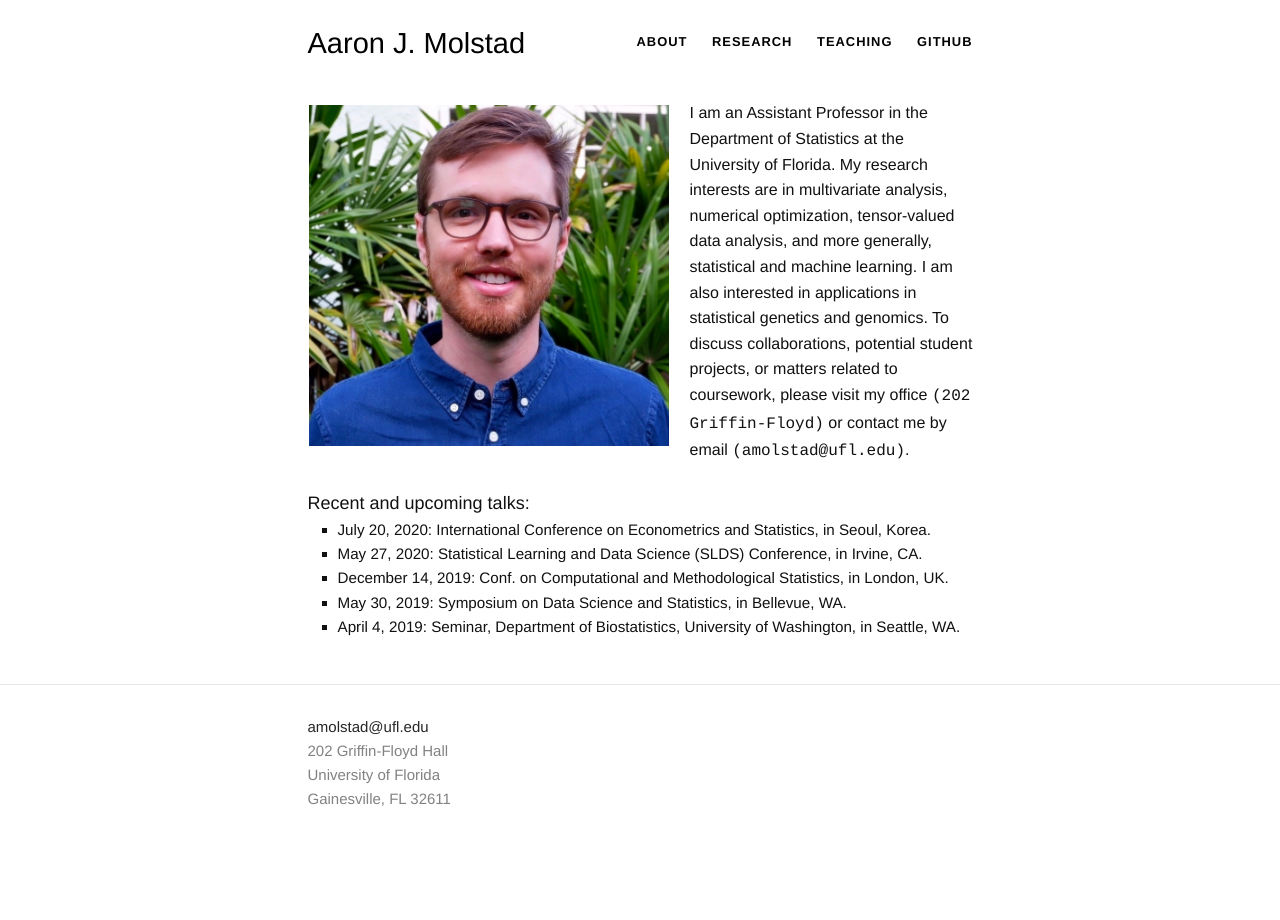
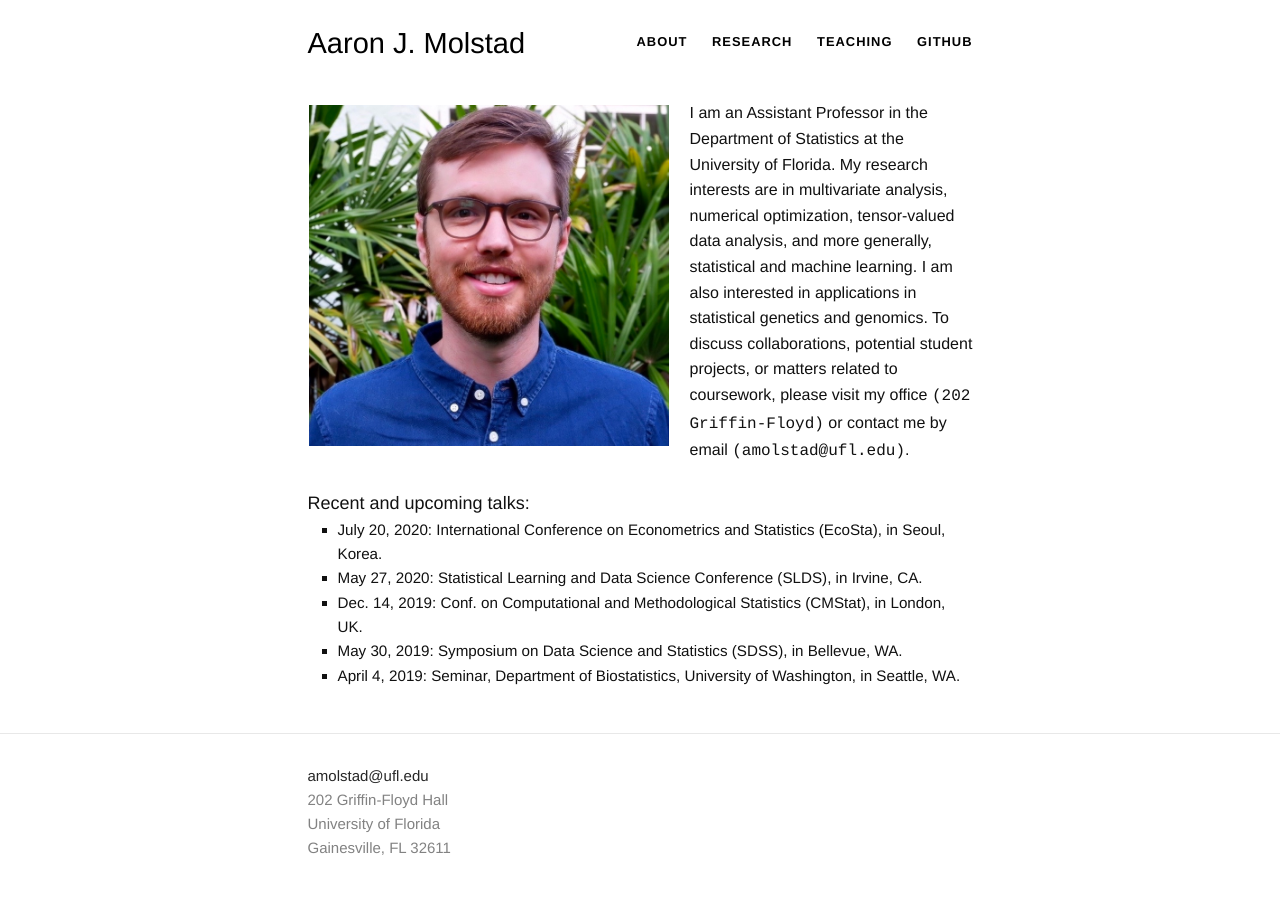
Before and after one commit to ajmolstad/ajmolstad.github.io, a Jekyll site: the page built from index.html, in a window 1280 px wide. Built offline with Jekyll 4.4.1, drawn with Linux system fonts in a browser that asks for light colours.

Commit message:
Update index.html

```diff
--- a/index.html
+++ b/index.html
@@ -43,10 +43,10 @@
 <br>
 <font size="4">Recent and upcoming talks: </font>
 <ul style="list-style-type:square;">
-<li> July 20, 2020: International Conference on Econometrics and Statistics, in Seoul, Korea.  </li>
-<li> May 27, 2020: Statistical Learning and Data Science (SLDS) Conference, in Irvine, CA. </li>
-<li> December 14, 2019: Conf. on Computational and Methodological Statistics, in London, UK. </li>
-<li> May 30, 2019: Symposium on Data Science and Statistics, in Bellevue, WA.  </li>
+<li> July 20, 2020: International Conference on Econometrics and Statistics (EcoSta), in Seoul, Korea.  </li>
+<li> May 27, 2020: Statistical Learning and Data Science Conference (SLDS), in Irvine, CA. </li>
+<li> Dec. 14, 2019: Conf. on Computational and Methodological Statistics (CMStat), in London, UK. </li>
+<li> May 30, 2019: Symposium on Data Science and Statistics (SDSS), in Bellevue, WA.  </li>
 <li> April 4, 2019: Seminar, Department of Biostatistics, University of Washington, in Seattle, WA. </li>
 </ul>
 
```
